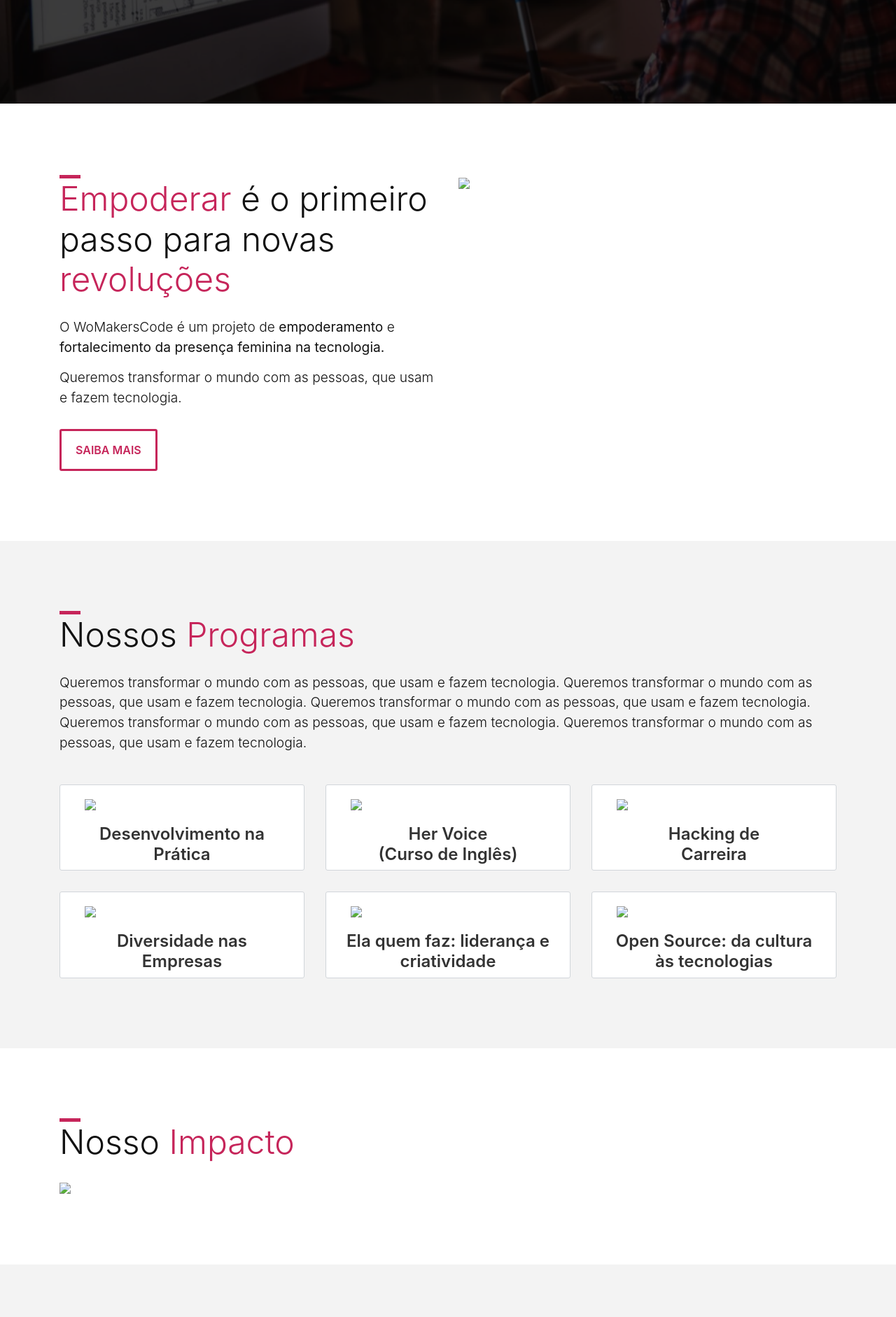
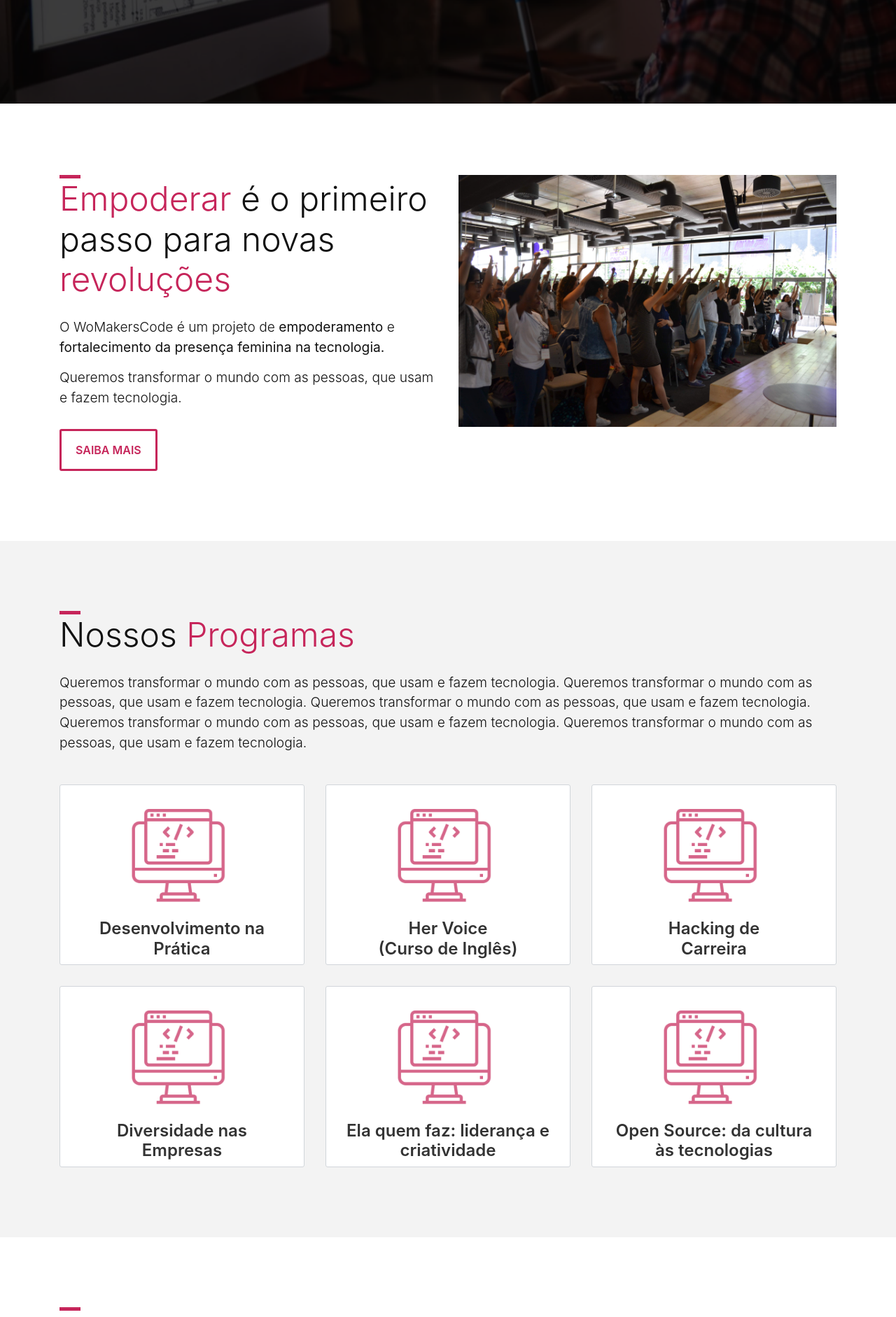
Before and after one commit to LorTrindade/networking, a Jekyll site: the page built from index.html, in a window 1280 px wide. Shown: the part 477-2359 px from the top of the page at 70% size. Built offline with Jekyll 4.4.1, drawn with Linux system fonts in a browser that asks for light colours; some web fonts are replaced.

Commit message:
fix images

```diff
--- a/index.html
+++ b/index.html
@@ -12,11 +12,10 @@ layout: portal
                 <p>O WoMakersCode é um projeto de <strong>empoderamento</strong> e <strong>fortalecimento da
                         presença feminina na tecnologia.</strong></p>
                 <p>Queremos transformar o mundo com as pessoas, que usam e fazem tecnologia.</p>
-
-                <a href="#" class="archor-more">saiba mais</a>
+                <a href="{{"/" | relative_url }}sobre.html" class="archor-more">saiba mais</a>
             </div>
             <div class="col-lg-6 col-md-12">
-                <img src="images/wearewomakers.JPG" class="img-fluid" />
+                <img src="{{"/assets/images/wearewomakers.JPG" | relative_url }}" class="img-fluid" />
             </div>
         </div>
     </div>
@@ -39,38 +38,38 @@ layout: portal
 
             <div class="col-lg-4 col-md-4 container-program">
                 <a href="#">
-                    <img src="images/icone-fake.PNG" class="img-fluid" />
+                    <img src="{{"/assets/images/icone-fake.PNG" | relative_url }}" class="img-fluid" />
                     <h3>Desenvolvimento na Prática</h3>
                 </a>
             </div>
             <div class="col-lg-4 col-md-4 container-program">
                 <a href="#">
-                    <img src="images/icone-fake.PNG" class="img-fluid" />
+                    <img src="{{"/assets/images/icone-fake.PNG" | relative_url }}" class="img-fluid" />
                     <h3>Her Voice <br/>(Curso de Inglês)</h3>
                 </a>
             </div>
 
             <div class="col-lg-4 col-md-4 container-program">
                 <a href="#">
-                    <img src="images/icone-fake.PNG" class="img-fluid" />
+                    <img src="{{"/assets/images/icone-fake.PNG" | relative_url }}" class="img-fluid" />
                     <h3>Hacking de <br/>Carreira</h3>
                 </a>
             </div>
             <div class="col-lg-4 col-md-4 container-program">
                 <a href="#">
-                    <img src="images/icone-fake.PNG" class="img-fluid" />
+                    <img src="{{"/assets/images/icone-fake.PNG" | relative_url }}" class="img-fluid" />
                     <h3>Diversidade nas <br/>Empresas</h3>
                 </a>
             </div>
             <div class="col-lg-4 col-md-4 container-program">
                 <a href="#">
-                    <img src="images/icone-fake.PNG" class="img-fluid" />
+                    <img src="{{"/assets/images/icone-fake.PNG" | relative_url }}" class="img-fluid" />
                     <h3>Ela quem faz: liderança e criatividade</h3>
                 </a>
             </div>
             <div class="col-lg-4 col-md-4 container-program">
                 <a href="#">
-                    <img src="images/icone-fake.PNG" class="img-fluid" />
+                    <img src="{{"/assets/images/icone-fake.PNG" | relative_url }}" class="img-fluid" />
                     <h3>Open Source: da cultura às tecnologias</h3>
                 </a>
             </div>
@@ -90,7 +89,7 @@ layout: portal
             </div>
 
             <div class="col-lg-6 col-md-12">
-                <img src="images/wearewomakers.JPG" class="img-fluid" />
+                <img src="{{"/assets/images/wearewomakers.JPG" | relative_url }}" class="img-fluid" />
             </div>
             <div class="col-lg-6 col-md-12">
 
@@ -112,20 +111,20 @@ layout: portal
 
             <div class="col-lg-4 col-md-4 container-program">
                 <a href="#">
-                    <img src="images/icone-fake.PNG" class="img-fluid" />
+                    <img src="{{"/assets/images/icone-fake.PNG" | relative_url }}" class="img-fluid" />
                     <h3>Faça sua doação ou compre sua camiseta</h3>
                 </a>
             </div>
             <div class="col-lg-4 col-md-4 container-program">
                 <a href="#">
-                    <img src="images/icone-fake.PNG" class="img-fluid" />
+                    <img src="{{"/assets/images/icone-fake.PNG" | relative_url }}" class="img-fluid" />
                     <h3>Call for papers para palestras e cursos</h3>
                 </a>
             </div>
 
             <div class="col-lg-4 col-md-4 container-program">
                 <a href="#">
-                    <img src="images/icone-fake.PNG" class="img-fluid" />
+                    <img src="{{"/assets/images/icone-fake.PNG" | relative_url }}" class="img-fluid" />
                     <h3>Seja voluntária e junte-se a mais de 45 mulheres</h3>
                 </a>
             </div>
```
